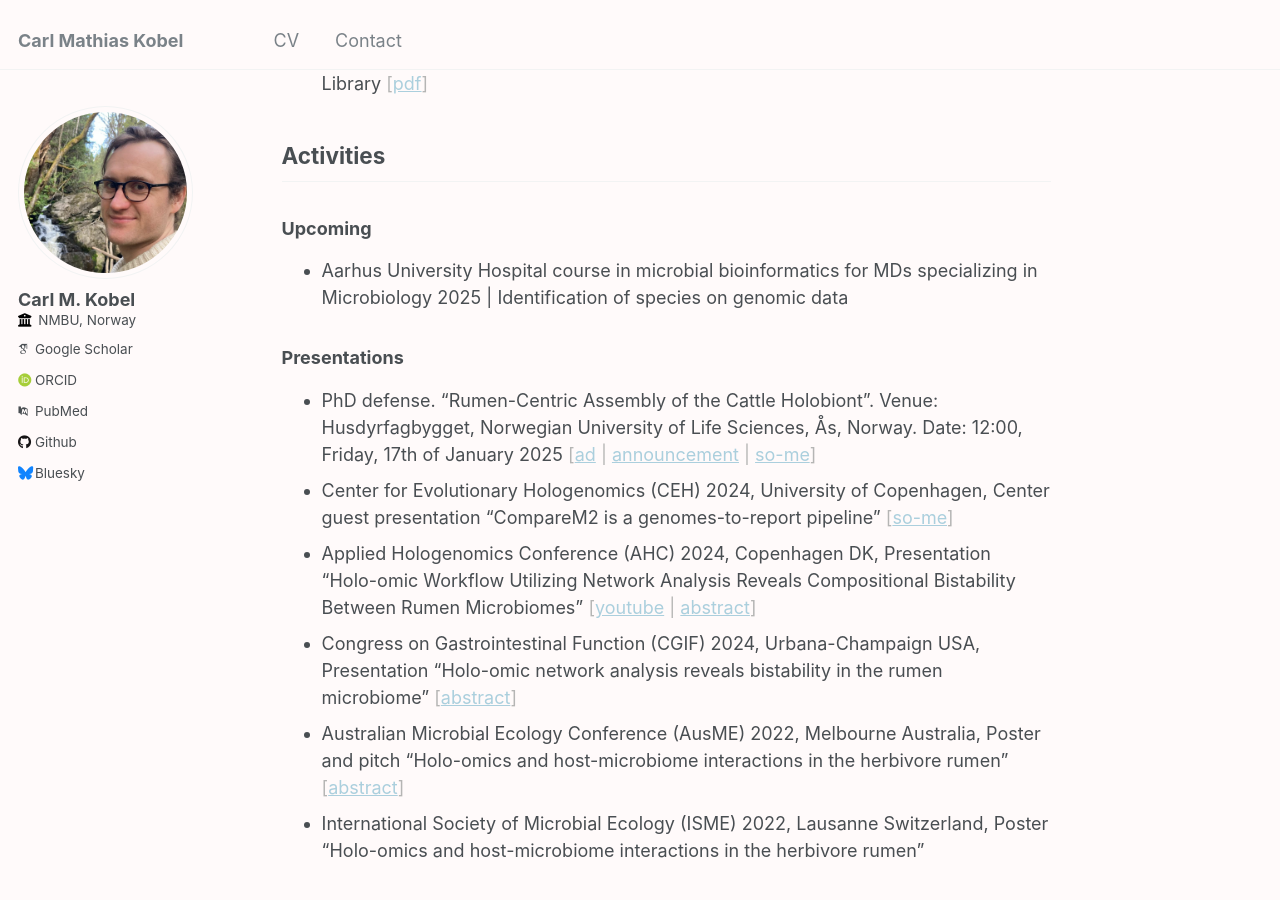
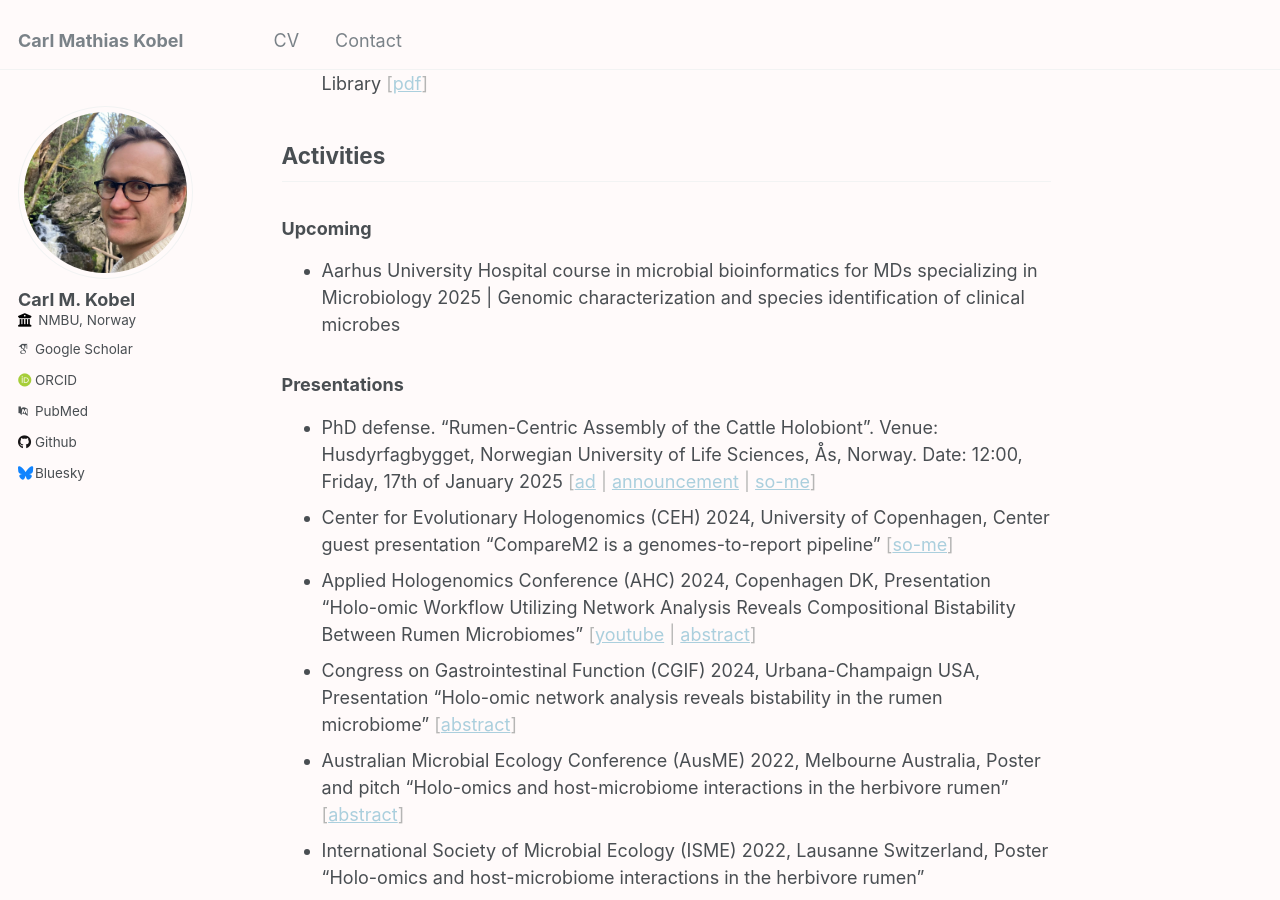
Before and after one commit to cmkobel/cmkobel.github.io, a Jekyll site: the page built from _pages/about.md, in a window 1280 px wide and 900 px high, scrolled down 504 px. Built offline with Jekyll 4.4.1, drawn with Linux system fonts in a browser that asks for light colours; some web fonts are replaced.

Commit message:
Update about.md

```diff
--- a/_pages/about.md
+++ b/_pages/about.md
@@ -20,7 +20,7 @@ I'm a bioinformatician with the perspective that microbiomes are largely underva
 ## Activities
 
 ### Upcoming
-- Aarhus University Hospital course in microbial bioinformatics for MDs specializing in Microbiology 2025 \| Identification of species on genomic data
+- Aarhus University Hospital course in microbial bioinformatics for MDs specializing in Microbiology 2025 \| Genomic characterization and species identification of clinical microbes
 
 ### Presentations
 
```
